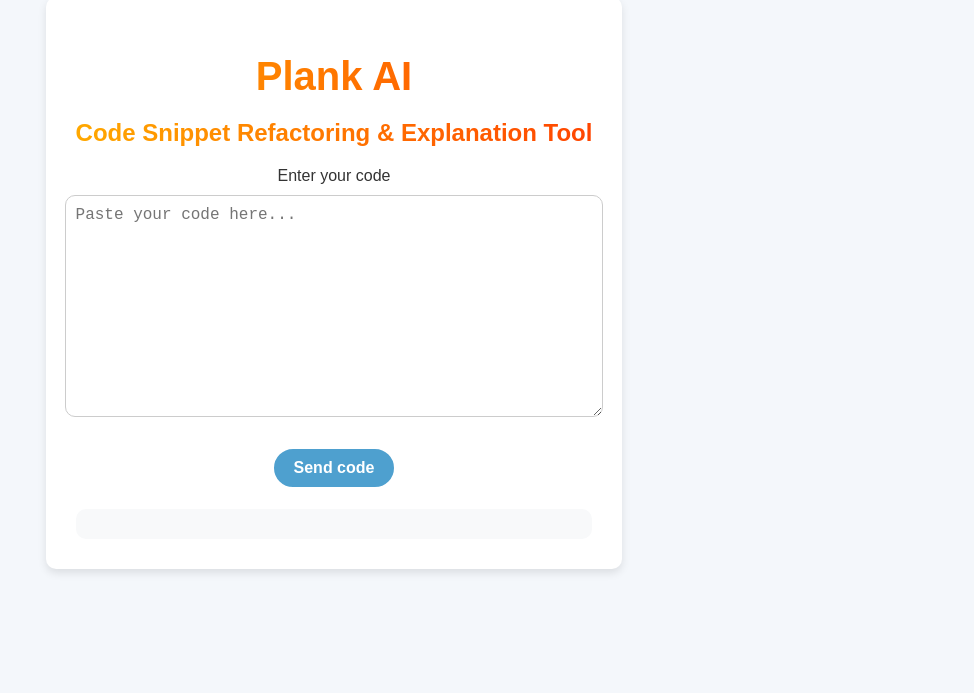
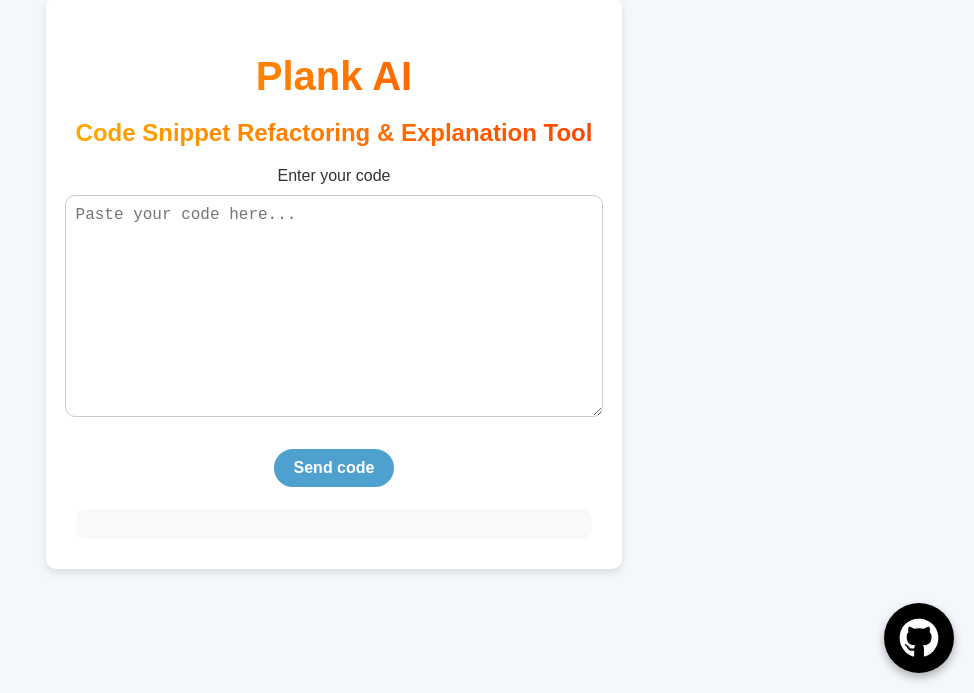
Before and after one commit to arturholiv/plank-ai, a React (Create React App) app in the folder Frontend/: page / in a window 1280 px wide. Shown: the part 107-800 px from the top of the page, without its empty margins (306-1280 px from the left). Built offline with nearby package versions, Linux system fonts and the light colour scheme.

Commit message:
Feat (frontend): create github button

```diff
--- a/Frontend/package.json
+++ b/Frontend/package.json
@@ -9,6 +9,7 @@
     "react": "^19.0.0",
     "react-bootstrap": "^2.10.6",
     "react-dom": "^19.0.0",
+    "react-icons": "^5.4.0",
     "react-scripts": "5.0.1"
   },
   "scripts": {
--- /dev/null
+++ b/Frontend/src/Component/Github/Github.css
@@ -0,0 +1,18 @@
+.github-ball {
+    position: fixed;
+    bottom: 20px;
+    right: 20px;
+    background-color: #000000;
+    border-radius: 50%;
+    padding: 15px;
+    box-shadow: 0 4px 10px rgba(0, 0, 0, 0.3);
+    cursor: pointer;
+    transition: background-color 0.3s ease;
+    display: flex;
+    justify-content: center;
+    align-items: center;
+  }
+
+  .github-ball:hover {
+    background-color: #6c00c4;
+  }
--- /dev/null
+++ b/Frontend/src/Component/Github/Github.tsx
@@ -0,0 +1,18 @@
+import React from 'react';
+import { FaGithub } from 'react-icons/fa';
+import './Github.css';
+
+const GitHub = () => {
+  return (
+    <a
+      href="https://github.com/arturholiv"
+      target="_blank"
+      rel="noopener noreferrer"
+      className="github-ball"
+    >
+      <FaGithub size={40} color="#fff" />
+    </a>
+  );
+};
+
+export default GitHub;
--- a/Frontend/src/Pages/Main/Main.tsx
+++ b/Frontend/src/Pages/Main/Main.tsx
@@ -3,6 +3,7 @@ import axios from 'axios';
 import { Container, Row, Col, Form, Button, Alert } from 'react-bootstrap';
 import './Main.css';
 import API_URL from '../../config.ts';
+import GitHub from '../../Component/Github/Github.tsx';
 
 const Main = () => {
   const [code, setCode] = useState<string>('');
@@ -189,6 +190,7 @@ const Main = () => {
           </Row>
         )}
       </div>
+      <GitHub />
     </Container>
   );
 };
```
